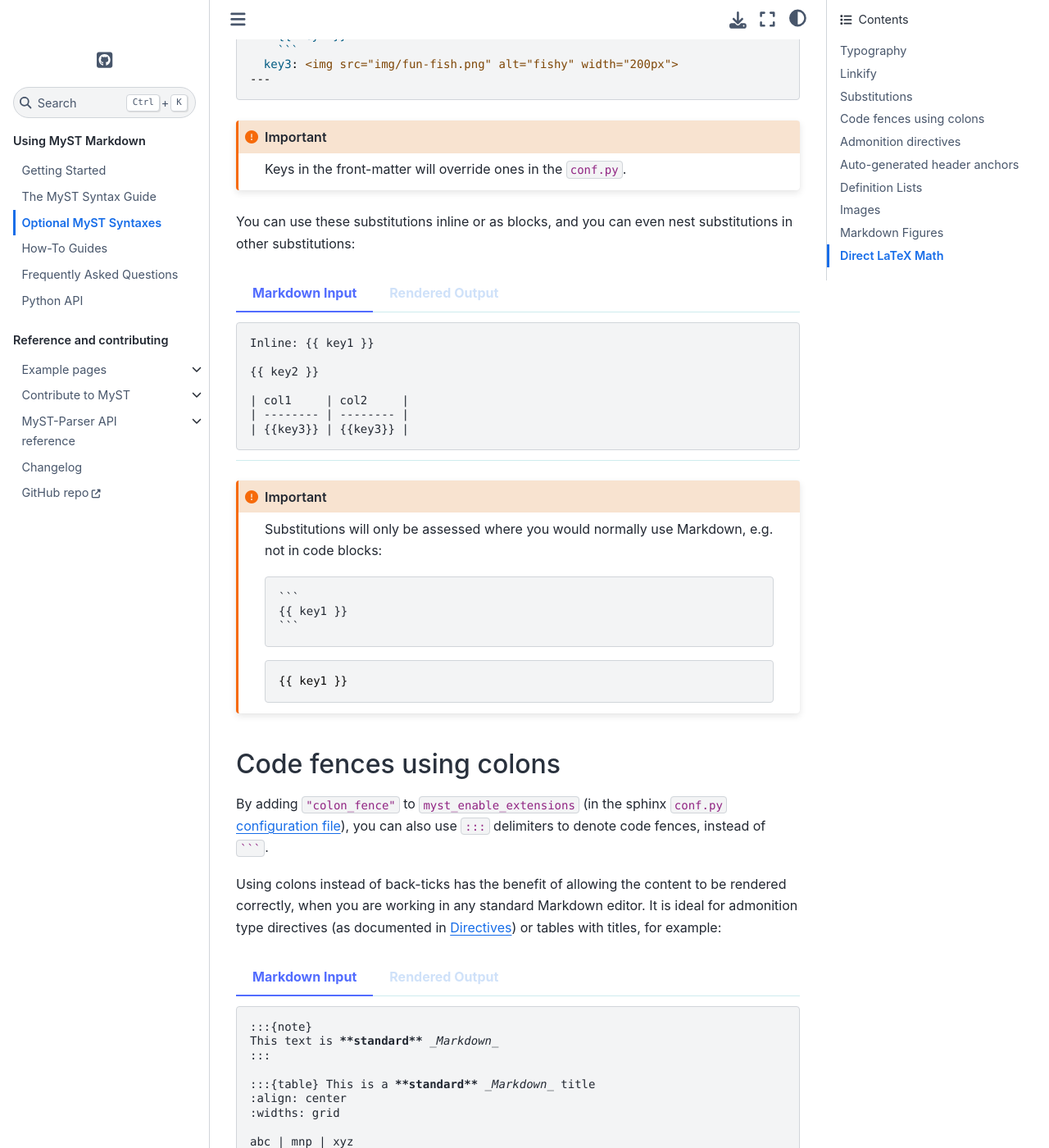
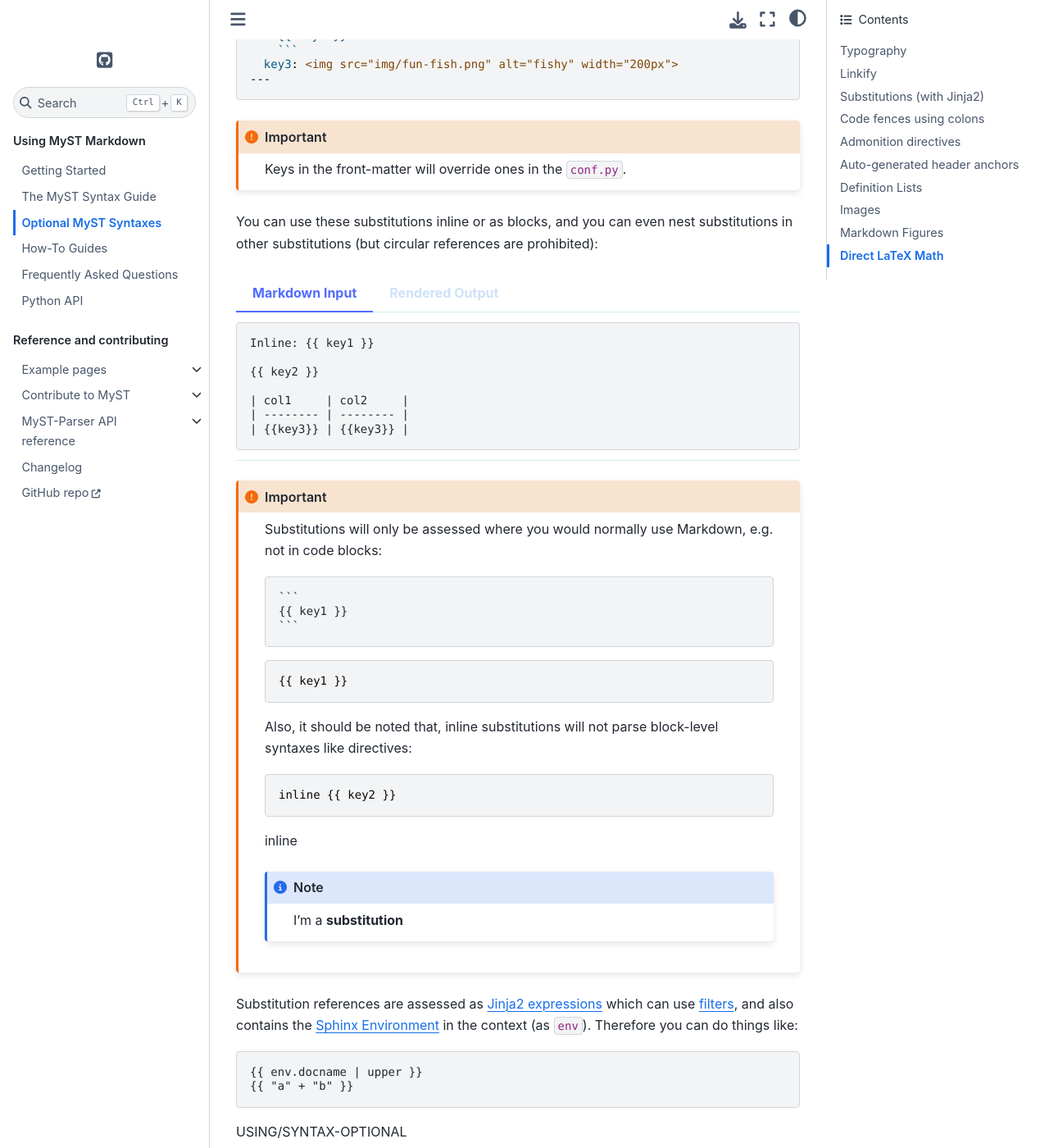
Before and after one commit to executablebooks/MyST-Parser, a Sphinx documentation site: the page built from docs/using/syntax-optional.md, in a window 1280 px wide and 1400 px high, scrolled down 2400 px. Shown: the whole window at 82% size. Built offline with Sphinx 7.4.7 and the Sphinx Book theme 1.1.4, drawn with Linux system fonts in a browser that asks for light colours; some of the changed text lies outside the part shown.

Commit message:
👌 IMPROVE: Parse substitution references with Jinja2

````diff
--- a/docs/using/syntax-optional.md
+++ b/docs/using/syntax-optional.md
@@ -79,7 +79,7 @@ Either directly; `pip install linkify-it-py` or *via* `pip install myst-parser[l
 
 (syntax/substitutions)=
 
-## Substitutions
+## Substitutions (with Jinja2)
 
 Adding `"substitution"` to `myst_enable_extensions` (in the sphinx `conf.py` [configuration file](https://www.sphinx-doc.org/en/master/usage/configuration.html)) will allow you to add substitutions, added in either the `conf.py` using `myst_substitutions`:
 
@@ -107,7 +107,7 @@ substitutions:
 Keys in the front-matter will override ones in the `conf.py`.
 :::
 
-You can use these substitutions inline or as blocks, and you can even nest substitutions in other substitutions:
+You can use these substitutions inline or as blocks, and you can even nest substitutions in other substitutions (but circular references are prohibited):
 
 :::{tabbed} Markdown Input
 
@@ -149,7 +149,26 @@ Substitutions will only be assessed where you would normally use Markdown, e.g.
 {{ key1 }}
 ```
 
+Also, it should be noted that, inline substitutions will not parse block-level syntaxes like directives:
+
+```
+inline {{ key2 }}
+```
+
+inline {{ key2 }}
+
 :::
+
+Substitution references are assessed as [Jinja2 expressions](http://jinja.palletsprojects.com) which can use [filters](https://jinja.palletsprojects.com/en/2.11.x/templates/#list-of-builtin-filters), and also contains the [Sphinx Environment](https://www.sphinx-doc.org/en/master/extdev/envapi.html) in the context (as `env`).
+Therefore you can do things like:
+
+```md
+{{ env.docname | upper }}
+{{ "a" + "b" }}
+```
+
+{{ env.docname | upper }}
+{{ "a" + "b" }}
 
 (syntax/colon_fence)=
 
--- a/setup.py
+++ b/setup.py
@@ -38,6 +38,7 @@ setup(
         "markdown-it-py~=0.6.0",
         "mdit-py-plugins~=0.2.3",
         "pyyaml",
+        "jinja2",  # required for substitutions, but let sphinx choose version
         "docutils>=0.15",
         "sphinx>=2,<4",
     ],
````
Also changed, not shown: 4 other files.
